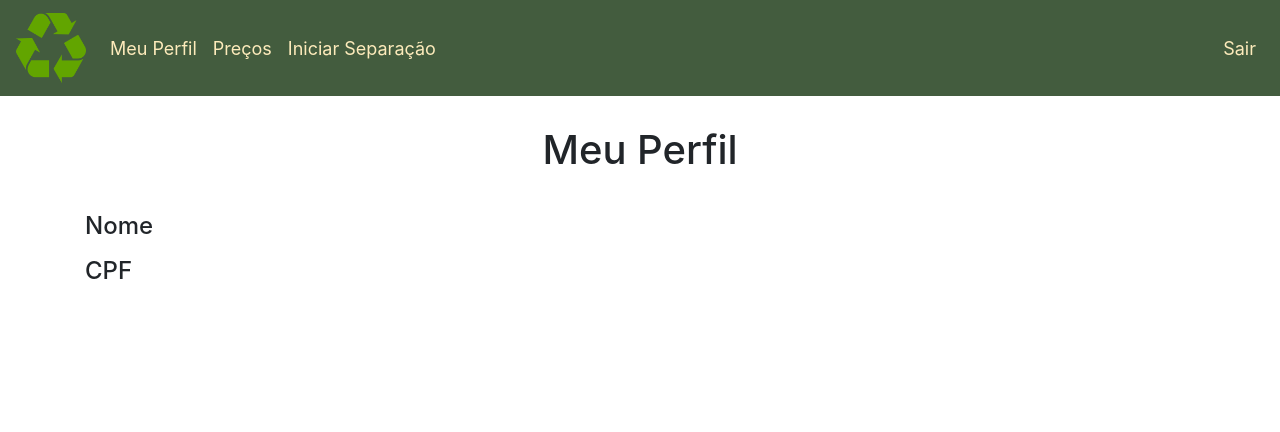
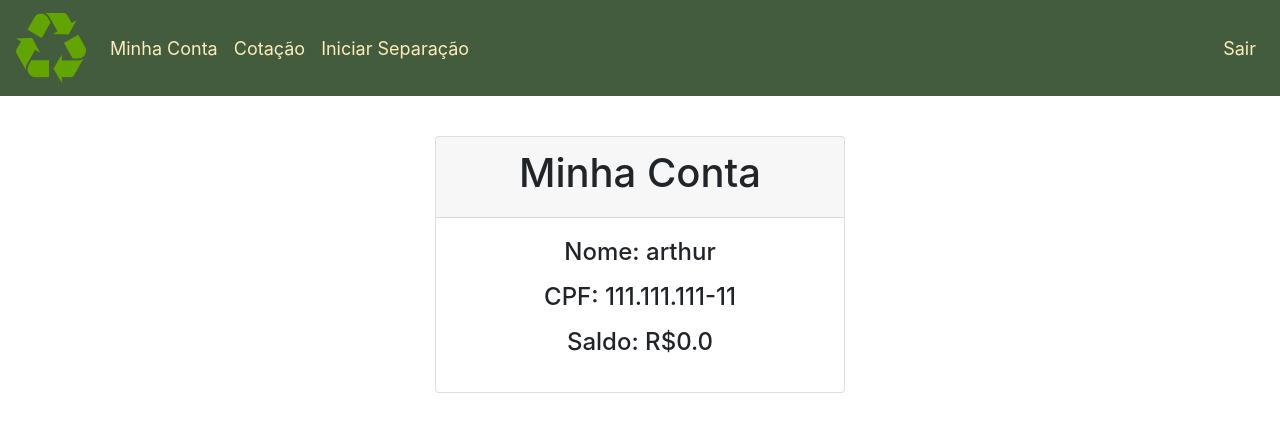
Before and after one commit to ArthurFenili/Catareco, a Flask app: page / in a window 1280 px wide. Shown: the top 432 px of the page. Run offline with Flask 3, Linux system fonts and the light colour scheme; a user stored in the database is signed in; some libraries are stand-ins or nearby versions.

Commit message:
adicao do saldo no perfil e formatacao do cpf

```diff
--- a/Catareco/website/auth.py
+++ b/Catareco/website/auth.py
@@ -56,7 +56,7 @@ class Auth():
                 flash('Senha deve ter no mínimo 7 caracteres.', category='error')
             else:
                 new_user = User(cpf=cpf, first_name=first_name, password=generate_password_hash(
-                    password1, method='sha256'))
+                    password1, method='sha256'), balance=0.00, all_time_PET = 0.00, all_time_ALUMINUM = 0.00)
                 db.session.add(new_user)
                 db.session.commit()
                 login_user(new_user, remember=True)
--- a/Catareco/website/models.py
+++ b/Catareco/website/models.py
@@ -7,6 +7,6 @@ class User(db.Model, UserMixin):
     cpf = db.Column(db.Integer, unique=True)
     password = db.Column(db.String(150))
     first_name = db.Column(db.String(150))
-    balance = db.Column(db.Integer)
-    all_time_PET = db.Column(db.Integer)
-    all_time_ALUMINUM = db.Column(db.Integer)
+    balance = db.Column(db.Float)
+    all_time_PET = db.Column(db.Float)
+    all_time_ALUMINUM = db.Column(db.Float)
--- a/Catareco/website/templates/base.html
+++ b/Catareco/website/templates/base.html
@@ -33,8 +33,8 @@
       <div class="collapse navbar-collapse" id="navbar">
         <div class="navbar-nav mr-auto">
           {% if user.is_authenticated %}
-          <a class="nav-item nav-link" id="home" href="/" style="color: #fdebbb;">Meu Perfil</a>
-          <a class="nav-item nav-link" id="precos" href="/precos" style="color: #fdebbb;">Preços</a>
+          <a class="nav-item nav-link" id="home" href="/" style="color: #fdebbb;">Minha Conta</a>
+          <a class="nav-item nav-link" id="cotacao" href="/cotacao" style="color: #fdebbb;">Cotação</a>
           <a class="nav-item nav-link" id="iniciar" href="/iniciar" style="color: #fdebbb;">Iniciar Separação</a>
           {% else %}
           <a class="nav-item nav-link" id="login" href="/login"style="color: #fdebbb;">Entrar</a>
--- a/Catareco/website/templates/precos.html
+++ b/Catareco/website/templates/cotacao.html
@@ -1,6 +1,6 @@
-{% extends "base.html" %} {% block title %}Preços{% endblock %} {% block content
+{% extends "base.html" %} {% block title %}Cotação{% endblock %} {% block content
     %}
-    <h1 align="center" style="padding-top: 30px; padding-bottom: 30px;">Preços</h1>
+    <h1 align="center" style="padding-top: 30px; padding-bottom: 30px;">Cotação</h1>
 
   <div class="row mt-3">
     <div class="col-md-3">
--- a/Catareco/website/templates/home.html
+++ b/Catareco/website/templates/home.html
@@ -1,23 +1,42 @@
 {% extends "base.html" %} {% block title %}Catareco{% endblock %} {% block content
   %}
-<h1 align="center" style="padding-top: 30px; padding-bottom: 30px;">Meu Perfil</h1>
-
-<div class="wrapper">
-  <div class="left">
-      <h4>Nome</h4>
-       <p></p>
-
+<div style="padding-top: 40px; padding-bottom: 30px; padding-left: 350px; padding-right: 350px;">
+  <div class="card">
+    <div class="card-header">
+      <h1 align="center">Minha Conta</h1>
     </div>
-  <div class="right">
+    <div class="card-body">
+      <div class="text-center">
         <div class="info">
           <div class="info_data">
             <div class="data">
-                <h4>CPF</h4>
+              <h4>Nome: {{ user.first_name }}</h4>
+              <p></p>
+            </div>
+            <div class="data">
+              <h4>CPF: <span id="cpf"></span></h4>
+              <p></p>
+            </div>
+            <div class="data">
+              <h4>Saldo: R${{ user.balance }}</h4>
               <p></p>
           </div>
           </div>
         </div>
     </div>
     </div>
+  </div>
+</div>
+
+<script>
+  // Suponha que user.cpf seja um número inteiro
+  var cpf = {{ user.cpf }};
+
+  // Converte o número inteiro para uma string e formata no formato XXX.XXX.XXX-XX
+  var cpfFormatado = String(cpf).replace(/(\d{3})(\d{3})(\d{3})(\d{2})/, '$1.$2.$3-$4');
+
+  // Exibe o CPF formatado na div
+  document.getElementById("cpf").textContent = cpfFormatado;
+</script>
 
 {% endblock %}
--- a/Catareco/website/views.py
+++ b/Catareco/website/views.py
@@ -20,10 +20,10 @@ class Views:
     def iniciar():
         return render_template("separacao.html", user=current_user)
 
-    @views.route('/precos', methods=['GET', 'POST'])
+    @views.route('/cotacao', methods=['GET', 'POST'])
     @login_required
-    def precos():
-        return render_template("precos.html", user=current_user)
+    def cotacao():
+        return render_template("cotacao.html", user=current_user)
 
     @views.route('/separando', methods=['GET', 'POST'])
     @login_required
```
Also changed, not shown: Catareco/instance/database.db. Lines whose indentation alone changed are shown as unchanged.
